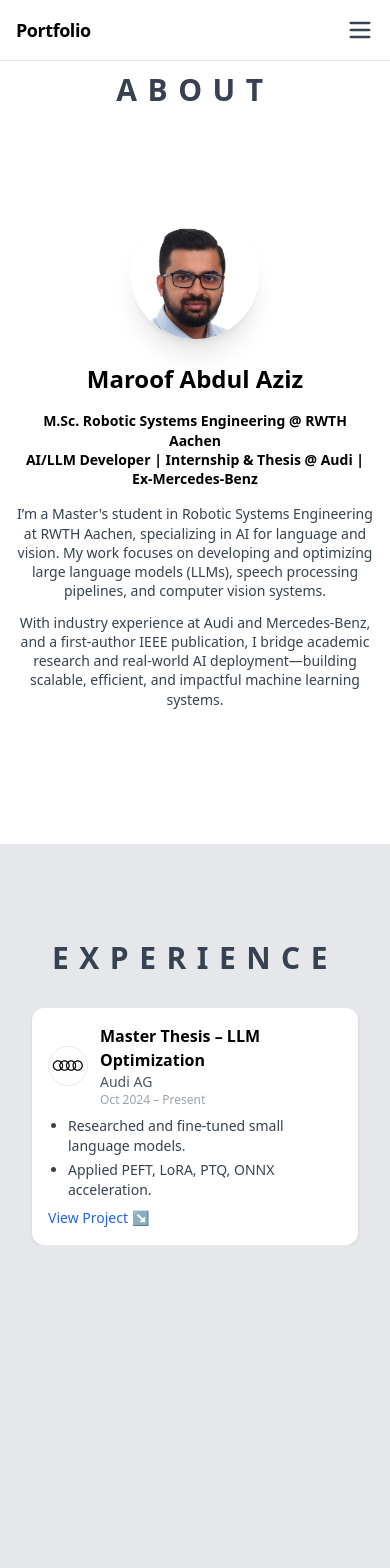
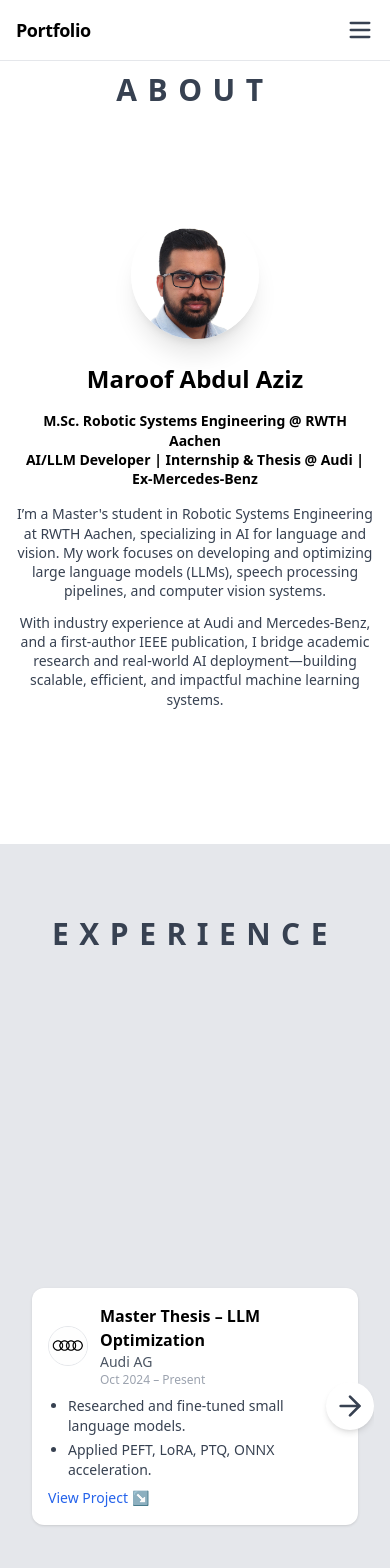
Before and after one commit to RoboMaroof/maroof-portfolio, a Next.js app: page / in a window 390 px wide. Shown: the top 1568 px of the page. Built offline with nearby package versions, Linux system fonts and the light colour scheme.

Commit message:
mobile version improvements

```diff
--- a/app/components/ContactSection.js
+++ b/app/components/ContactSection.js
@@ -6,7 +6,7 @@
   return (
     <section
       id="contact"
-      className="snap-start min-h-screen bg-gray-50 px-4 sm:px-6 pt-20 pb-12 flex flex-col justify-center items-center"
+      className="snap-start min-h-[100dvh] md:min-h-screen bg-gray-50 px-4 sm:px-6 pt-[72px] md:pt-24 pb-12 flex flex-col justify-center items-center"
     >
       <h2 className="text-2xl sm:text-3xl font-bold text-center mb-4 sm:mb-6 tracking-[0.35em] text-gray-700">
         CONTACT
--- a/app/components/ExperienceSection.js
+++ b/app/components/ExperienceSection.js
@@ -1,5 +1,7 @@
 'use client'
+import { useState } from 'react'
 import { motion } from 'framer-motion'
+import { ArrowLeft, ArrowRight } from 'lucide-react'
 
 const ExperienceCard = ({ title, company, date, points, projectId, logo }) => (
   <motion.div
@@ -177,10 +179,12 @@
     },
   ]
 
+  const [index, setIndex] = useState(0)
+
   return (
     <section
       id="experience"
-      className="snap-start min-h-screen bg-gray-200 px-4 sm:px-6 pt-24"
+      className="snap-start min-h-[100dvh] md:min-h-screen bg-gray-200 px-4 sm:px-6 pt-[72px] md:pt-24"
     >
       <h2 className="text-3xl font-bold text-center mb-8 tracking-[0.35em] text-gray-700">
         EXPERIENCE
@@ -195,12 +199,36 @@
       </div>
 
       {/* Mobile Horizontal Swipe Scroll */}
-      <div className="md:hidden flex overflow-x-auto no-scrollbar snap-x snap-mandatory scroll-smooth w-full">
-        {experiences.map((exp, i) => (
-          <div key={i} className="snap-center shrink-0 w-full px-4">
-            <ExperienceCard {...exp} />
-          </div>
-        ))}
+      <div className="md:hidden relative flex overflow-x-auto no-scrollbar snap-x snap-mandatory scroll-smooth w-full">
+        {index > 0 && (
+          <button
+            onClick={() => setIndex((index - 1 + experiences.length) % experiences.length)}
+            className="absolute left-0 top-1/2 transform -translate-y-1/2 bg-white shadow-md rounded-full p-2 z-20"
+            aria-label="Previous"
+          >
+            <ArrowLeft size={32} className="text-gray-700" />
+          </button>
+        )}
+        {index < experiences.length - 1 && (
+          <button
+            onClick={() => setIndex((index + 1) % experiences.length)}
+            className="absolute right-0 top-1/2 transform -translate-y-1/2 bg-white shadow-md rounded-full p-2 z-20"
+            aria-label="Next"
+          >
+            <ArrowRight size={32} className="text-gray-700" />
+          </button>
+        )}
+
+        <div className="w-full flex transition-transform duration-500" style={{ transform: `translateX(-${index * 100}%)` }}>
+          {experiences.map((exp, i) => (
+            <div
+              key={i}
+              className="min-w-full h-[100dvh] snap-center px-4 flex items-center justify-center"
+            >
+              <ExperienceCard {...exp} />
+            </div>
+          ))}
+        </div>
       </div>
     </section>
   )
--- a/app/components/ProjectsSection.js
+++ b/app/components/ProjectsSection.js
@@ -112,7 +112,7 @@
   return (
     <section
       id="projects"
-      className="snap-start min-h-screen bg-white px-4 pt-24"
+      className="snap-start min-h-[100dvh] md:min-h-screen bg-white px-4 pt-[72px] md:pt-24"
     >
       <h2 className="text-3xl font-bold text-center mb-8 tracking-[0.35em] text-gray-700">
         PROJECTS
@@ -213,12 +213,31 @@
         })}
       </div>
 
-      {/* 📱 Mobile Horizontal Scrollable Cards */}
-      <div className="md:hidden flex overflow-x-auto no-scrollbar snap-x snap-mandatory gap-4 px-1 -mx-1 pb-6">
+      {/* 📱 Mobile Horizontal Scrollable Cards with controlled index */}
+      <div className="md:hidden relative flex overflow-hidden w-full">
+        {index > 0 && (
+          <button
+            onClick={() => setIndex((index - 1 + total) % total)}
+            className="absolute left-0 top-1/2 transform -translate-y-1/2 bg-white shadow-md rounded-full p-2 z-20"
+            aria-label="Previous"
+          >
+            <ArrowLeft size={32} className="text-gray-700" />
+          </button>
+        )}
+        {index < total - 1 && (
+          <button
+            onClick={() => setIndex((index + 1) % total)}
+            className="absolute right-0 top-1/2 transform -translate-y-1/2 bg-white shadow-md rounded-full p-2 z-20"
+            aria-label="Next"
+          >
+            <ArrowRight size={32} className="text-gray-700" />
+          </button>
+        )}
+        <div className="flex transition-transform duration-500 w-full" style={{ transform: `translateX(-${index * 100}%)` }}>
           {projects.map((proj, i) => (
             <div
               key={proj.id}
-            className="min-w-full snap-center bg-gray-100 rounded-xl shadow-md p-4 flex flex-col"
+              className="min-w-full h-[100dvh] snap-center bg-gray-100 rounded-xl shadow-md p-4 flex flex-col"
             >
               <h3 className="text-xl font-semibold text-center mb-1">{proj.title}</h3>
               <p className="text-center text-sm text-gray-500 mb-3">{proj.timeline}</p>
@@ -257,6 +276,7 @@
             </div>
           ))}
         </div>
+      </div>
 
       {/* Zoom Modal for Desktop */}
       {zoomedImage && (
--- a/app/components/PublicationsSection.js
+++ b/app/components/PublicationsSection.js
@@ -33,7 +33,7 @@
   return (
     <section
       id="publications"
-      className="min-h-screen bg-gray-200 px-4 sm:px-6 pt-24 pb-16 flex flex-col items-center"
+      className="min-h-[100dvh] md:min-h-screen bg-gray-200 px-4 sm:px-6 pt-[72px] md:pt-24 pb-16 flex flex-col items-center"
     >
       <h2 className="text-3xl font-bold text-center mb-8 tracking-[0.35em] text-gray-700">
         PUBLICATIONS
@@ -104,12 +104,32 @@
         </div>
       </div>
 
-      {/* 📱 Mobile Horizontal Scroll */}
-      <div className="md:hidden flex overflow-x-auto no-scrollbar snap-x snap-mandatory gap-4 px-1 -mx-1 pb-6 w-full">
-        {publications.map((pub) => (
+      {/* 📱 Mobile Horizontal Scroll (Updated) */}
+      <div className="md:hidden relative w-full overflow-hidden">
+        {index > 0 && (
+          <button
+            onClick={() => setIndex((index - 1 + total) % total)}
+            className="absolute left-0 top-1/2 transform -translate-y-1/2 bg-white shadow-md rounded-full p-2 z-20"
+            aria-label="Previous"
+          >
+            <ArrowLeft size={32} className="text-gray-700" />
+          </button>
+        )}
+        {index < total - 1 && (
+          <button
+            onClick={() => setIndex((index + 1) % total)}
+            className="absolute right-0 top-1/2 transform -translate-y-1/2 bg-white shadow-md rounded-full p-2 z-20"
+            aria-label="Next"
+          >
+            <ArrowRight size={32} className="text-gray-700" />
+          </button>
+        )}
+
+        <div className="flex transition-transform duration-500 w-full" style={{ transform: `translateX(-${index * 100}%)` }}>
+          {publications.map((pub, i) => (
             <div
               key={pub.id}
-            className="min-w-full snap-center bg-white rounded-xl shadow-lg p-4 flex flex-col justify-between"
+              className="min-w-full h-[100dvh] snap-center bg-white rounded-xl shadow-lg p-4 flex flex-col justify-between"
             >
               <div className="flex items-start gap-2 mb-2">
                 <FaFileAlt className="text-xl text-gray-700 mt-1" />
@@ -155,6 +175,7 @@
             </div>
           ))}
         </div>
+      </div>
     </section>
   )
 }
```
Lines whose indentation alone changed are shown as unchanged.
